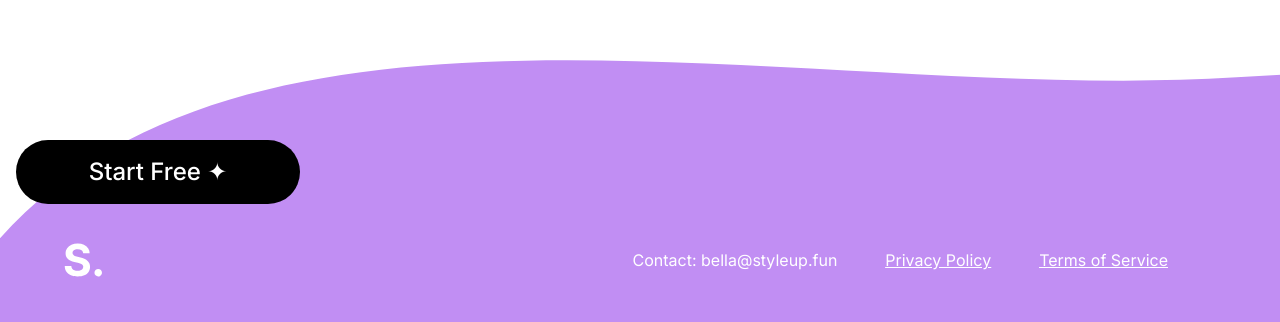
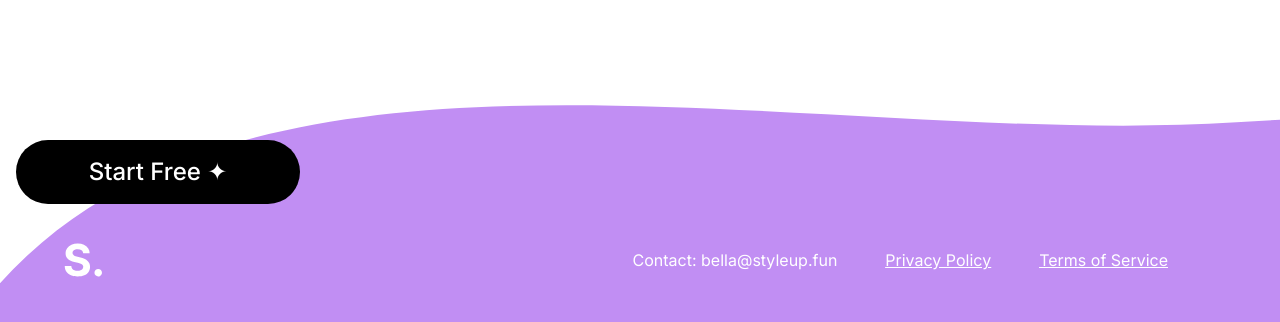
Before and after one commit to zsy2053/frontend, a React (Vite) app: page /how in a window 1280 px wide. Shown: the part 4383-4705 px from the top of the page. Built offline with nearby package versions, Linux system fonts and the light colour scheme.

Commit message:
small fix

```diff
--- a/src/components/Landing/LandingFooter.jsx
+++ b/src/components/Landing/LandingFooter.jsx
@@ -2,7 +2,7 @@ import React from "react";
 import { footerLinks, footerContact } from "../../constants";
 const LandingFooter = ({ variant = false }) => {
   return (
-    <div className={`${variant ? "bg-transparent" : "bg-black"}`}>
+    <div className={`${variant ? "bg-transparent" : "bg-black"} text-white`}>
       <div className='xl:max-w-[1920px] flex justify-center xs:px-16 px-4 sm:flex-row flex-col mx-auto relative z-10'>
         <div className=' w-full sm:h-52 h-44 flex justify-between items-center'>
           <img alt='StyleUp Logo Small' src='/images/logoFooter.svg'></img>
@@ -14,26 +14,26 @@ const LandingFooter = ({ variant = false }) => {
         </div>
         <ul className='list-none sm:justify-end sm:items-center flex sm:flex-row flex-col-reverse items-start justify-start'>
           <li
-            className={`font-inter text-[16px] text-white font-normal mr-12 whitespace-nowrap`}
+            className={`font-inter text-[16px]font-normal mr-12 whitespace-nowrap`}
             key={0}
           >
             {footerContact}
           </li>
           {footerLinks.map((nav, index) => (
             <li
-              className={`font-inter underline cursor-pointer text-[16px] text-white font-normal mr-12 whitespace-nowrap`}
+              className={`font-inter underline cursor-pointer text-[16px]font-normal mr-12 whitespace-nowrap`}
               key={nav.id}
             >
               <a href={`${nav.link}`}>{nav.title}</a>
             </li>
           ))}
         </ul>
-        <span className='sm:hidden text-white text-[13px] font-normal leading-none mt-[30px] mb-[30px]'>
+        <span className='sm:hidden text-[13px] font-normal leading-none mt-[30px] mb-[30px]'>
           © Copyright 2023 StyleUp
         </span>
       </div>
       {variant && (
-        <div className='bg-[url("/images/wave.svg")] absolute -top-24 w-[200%] h-[200%]'></div>
+        <div className='bg-[url("/images/wave.svg")] bg-no-repeat md:bg-auto bg-cover md:bg-left bg-center absolute -top-24 w-[200%] h-[200%]'></div>
       )}
     </div>
   );
```
